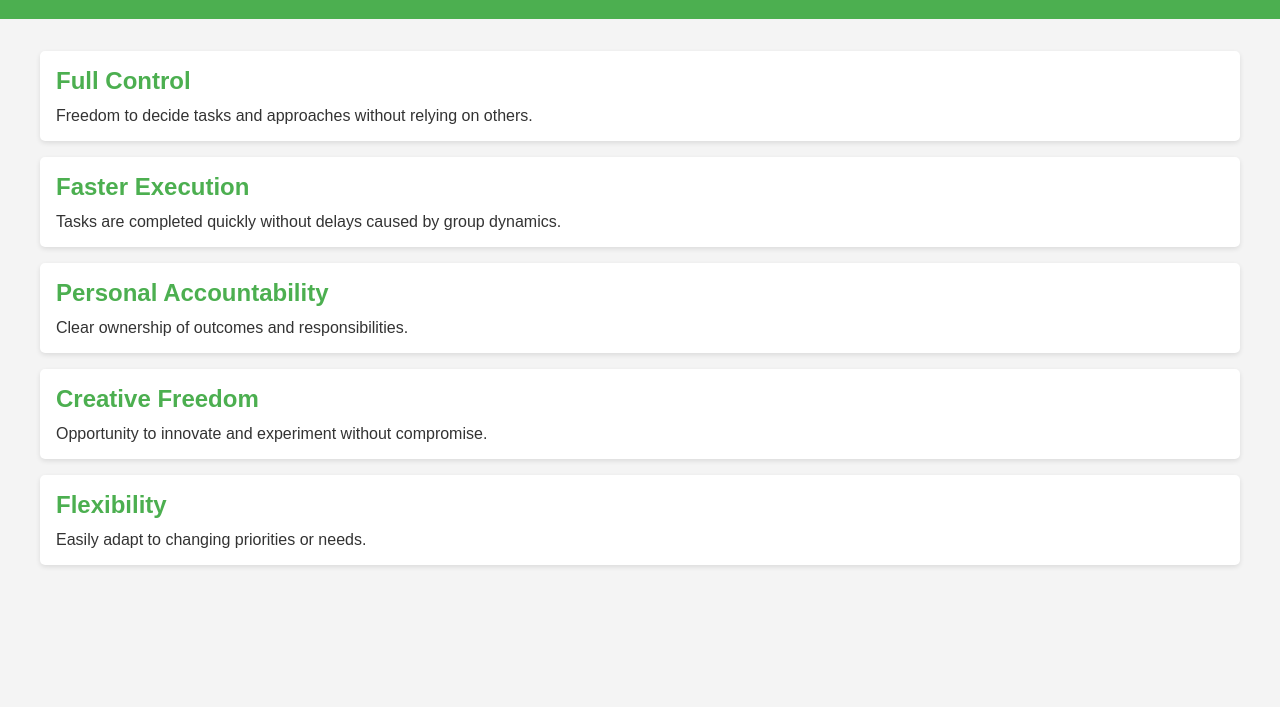
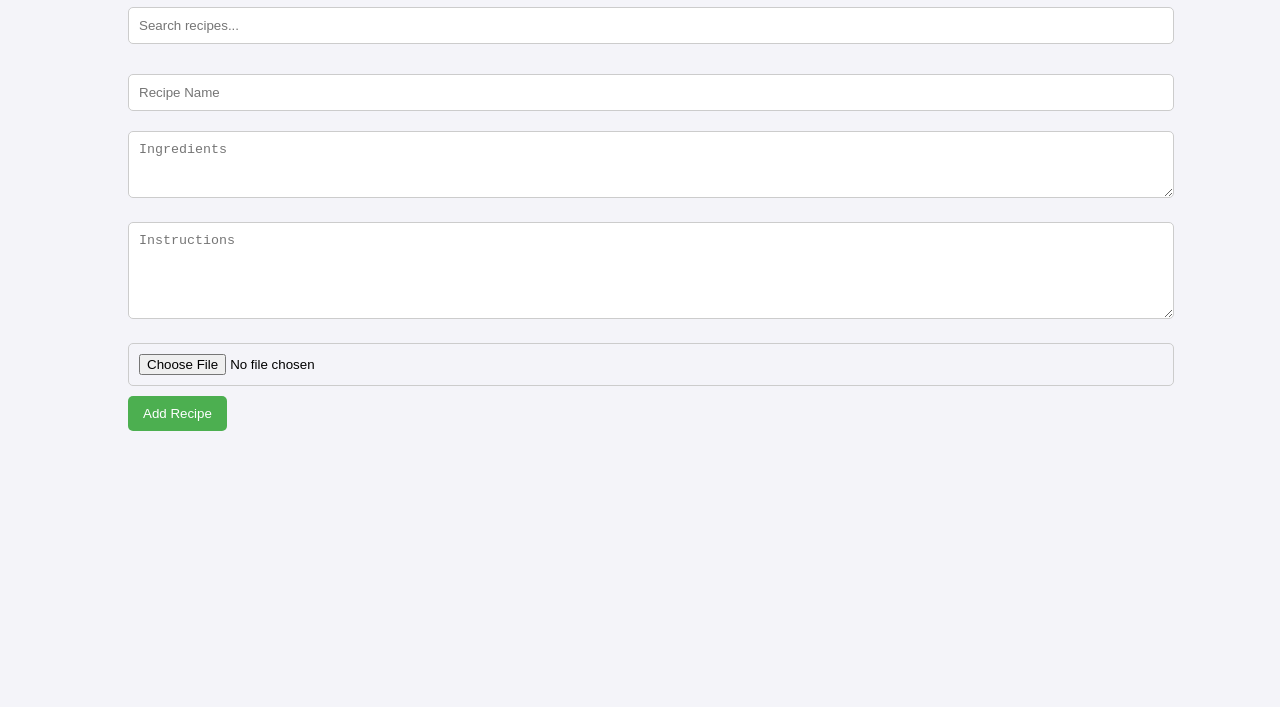
Before and after one commit to fiza-hub/Appache-, a plain HTML site: page index.html in a window 1280 px wide. Shown: the part 93-800 px from the top of the page. Drawn offline with Linux system fonts and the light colour scheme.

Commit message:
Update index.html

```diff
--- a/index.html
+++ b/index.html
@@ -3,67 +3,198 @@
 <head>
     <meta charset="UTF-8">
     <meta name="viewport" content="width=device-width, initial-scale=1.0">
-    <title>Benefits of Individual Work</title>
+    <title>Recipe Book</title>
     <style>
         body {
             font-family: Arial, sans-serif;
+            background-color: #f4f4f9;
             margin: 0;
             padding: 0;
-            background-color: #f4f4f4;
+        }
+        .container {
+            width: 80%;
+            margin: 0 auto;
+            padding: 20px;
+        }
+        h1 {
+            text-align: center;
             color: #333;
         }
-        header {
+        .recipe-form, .recipe-list {
+            margin: 20px 0;
+        }
+        .recipe-form input, .recipe-form textarea {
+            width: 100%;
+            padding: 10px;
+            margin: 10px 0;
+            border-radius: 5px;
+            border: 1px solid #ccc;
+        }
+        .recipe-form button {
+            padding: 10px 15px;
             background-color: #4CAF50;
             color: white;
-            text-align: center;
-            padding: 1em 0;
+            border: none;
+            border-radius: 5px;
+            cursor: pointer;
         }
-        .container {
-            max-width: 1200px;
-            margin: 2em auto;
-            padding: 0 1em;
+        .recipe-form button:hover {
+            background-color: #45a049;
         }
-        .benefit {
-            background: white;
-            margin: 1em 0;
-            padding: 1em;
+        .recipe-card {
+            background-color: #fff;
+            padding: 15px;
+            margin: 10px 0;
             border-radius: 5px;
-            box-shadow: 0 2px 5px rgba(0, 0, 0, 0.1);
+            border: 1px solid #ddd;
         }
-        .benefit h2 {
-            margin: 0 0 0.5em;
-            color: #4CAF50;
+        .recipe-card img {
+            max-width: 100%;
+            height: auto;
+            border-radius: 5px;
         }
-        .benefit p {
-            margin: 0;
+        .favorite {
+            color: red;
+            cursor: pointer;
+        }
+        .delete {
+            color: red;
+            cursor: pointer;
+            font-size: 14px;
+        }
+        .search-bar input {
+            padding: 10px;
+            width: 100%;
+            border-radius: 5px;
+            border: 1px solid #ccc;
         }
     </style>
 </head>
 <body>
-    <header>
-        <h1>Benefits of Individual Work</h1>
-    </header>
     <div class="container">
-        <div class="benefit">
-            <h2>Full Control</h2>
-            <p>Freedom to decide tasks and approaches without relying on others.</p>
+        <h1>Recipe Book</h1>
+
+        <!-- Search Bar -->
+        <div class="search-bar">
+            <input type="text" id="search" placeholder="Search recipes..." oninput="searchRecipes()">
         </div>
-        <div class="benefit">
-            <h2>Faster Execution</h2>
-            <p>Tasks are completed quickly without delays caused by group dynamics.</p>
+
+        <!-- Recipe Form -->
+        <div class="recipe-form">
+            <input type="text" id="recipeName" placeholder="Recipe Name" required>
+            <textarea id="ingredients" placeholder="Ingredients" rows="3" required></textarea>
+            <textarea id="instructions" placeholder="Instructions" rows="5" required></textarea>
+            <input type="file" id="image" accept="image/*">
+            <button onclick="addRecipe()">Add Recipe</button>
         </div>
-        <div class="benefit">
-            <h2>Personal Accountability</h2>
-            <p>Clear ownership of outcomes and responsibilities.</p>
-        </div>
-        <div class="benefit">
-            <h2>Creative Freedom</h2>
-            <p>Opportunity to innovate and experiment without compromise.</p>
-        </div>
-        <div class="benefit">
-            <h2>Flexibility</h2>
-            <p>Easily adapt to changing priorities or needs.</p>
+
+        <!-- Recipe List -->
+        <div class="recipe-list" id="recipeList">
+            <!-- Recipes will be listed here -->
         </div>
     </div>
+
+    <script>
+        let recipes = [];
+
+        // Function to add a new recipe
+        function addRecipe() {
+            const name = document.getElementById("recipeName").value;
+            const ingredients = document.getElementById("ingredients").value;
+            const instructions = document.getElementById("instructions").value;
+            const imageFile = document.getElementById("image").files[0];
+
+            if (!name || !ingredients || !instructions) {
+                alert("Please fill in all fields.");
+                return;
+            }
+
+            const recipe = {
+                id: Date.now(),
+                name,
+                ingredients,
+                instructions,
+                image: imageFile ? URL.createObjectURL(imageFile) : '',
+                favorite: false
+            };
+
+            recipes.push(recipe);
+            displayRecipes();
+            clearForm();
+        }
+
+        // Function to display recipes
+        function displayRecipes() {
+            const recipeList = document.getElementById("recipeList");
+            recipeList.innerHTML = '';  // Clear existing list
+
+            recipes.forEach(recipe => {
+                const recipeCard = document.createElement("div");
+                recipeCard.classList.add("recipe-card");
+
+                recipeCard.innerHTML = `
+                    <h3>${recipe.name} <span class="favorite" onclick="toggleFavorite(${recipe.id})">${recipe.favorite ? '❤️' : '♡'}</span></h3>
+                    <p><strong>Ingredients:</strong> ${recipe.ingredients}</p>
+                    <p><strong>Instructions:</strong> ${recipe.instructions}</p>
+                    ${recipe.image ? `<img src="${recipe.image}" alt="${recipe.name}">` : ''}
+                    <br>
+                    <span class="delete" onclick="deleteRecipe(${recipe.id})">Delete</span>
+                `;
+                recipeList.appendChild(recipeCard);
+            });
+        }
+
+        // Function to toggle recipe as favorite
+        function toggleFavorite(id) {
+            const recipe = recipes.find(recipe => recipe.id === id);
+            recipe.favorite = !recipe.favorite;
+            displayRecipes();
+        }
+
+        // Function to delete a recipe
+        function deleteRecipe(id) {
+            recipes = recipes.filter(recipe => recipe.id !== id);
+            displayRecipes();
+        }
+
+        // Function to clear the form
+        function clearForm() {
+            document.getElementById("recipeName").value = '';
+            document.getElementById("ingredients").value = '';
+            document.getElementById("instructions").value = '';
+            document.getElementById("image").value = '';
+        }
+
+        // Function to search recipes
+        function searchRecipes() {
+            const query = document.getElementById("search").value.toLowerCase();
+            const filteredRecipes = recipes.filter(recipe =>
+                recipe.name.toLowerCase().includes(query) ||
+                recipe.ingredients.toLowerCase().includes(query)
+            );
+            displayFilteredRecipes(filteredRecipes);
+        }
+
+        // Function to display filtered recipes
+        function displayFilteredRecipes(filteredRecipes) {
+            const recipeList = document.getElementById("recipeList");
+            recipeList.innerHTML = '';  // Clear existing list
+
+            filteredRecipes.forEach(recipe => {
+                const recipeCard = document.createElement("div");
+                recipeCard.classList.add("recipe-card");
+
+                recipeCard.innerHTML = `
+                    <h3>${recipe.name} <span class="favorite" onclick="toggleFavorite(${recipe.id})">${recipe.favorite ? '❤️' : '♡'}</span></h3>
+                    <p><strong>Ingredients:</strong> ${recipe.ingredients}</p>
+                    <p><strong>Instructions:</strong> ${recipe.instructions}</p>
+                    ${recipe.image ? `<img src="${recipe.image}" alt="${recipe.name}">` : ''}
+                    <br>
+                    <span class="delete" onclick="deleteRecipe(${recipe.id})">Delete</span>
+                `;
+                recipeList.appendChild(recipeCard);
+            });
+        }
+    </script>
 </body>
 </html>
```
